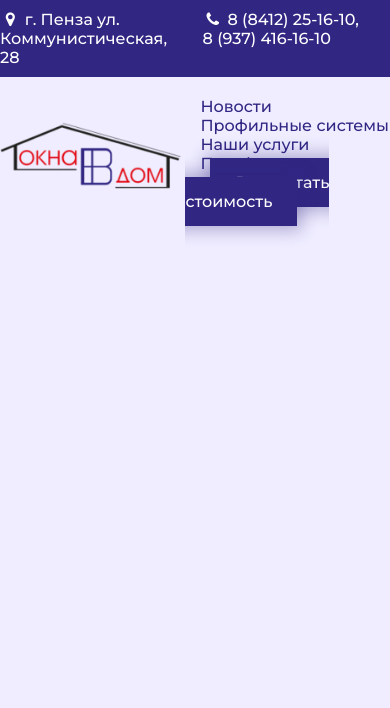
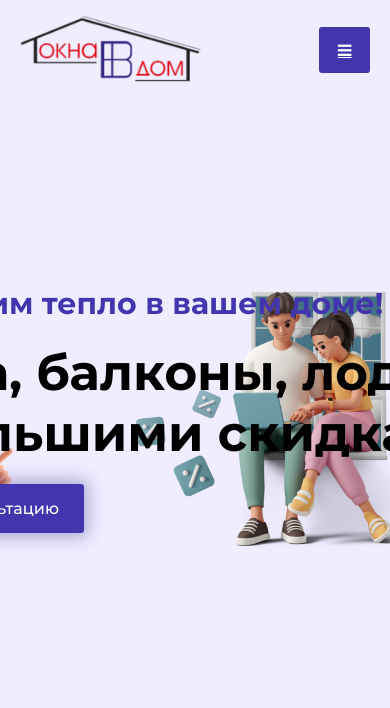
Before and after one commit to N-REY25/okna-v-dom_website, a PHP site: page / in a window 390 px wide; the page is wider, and only the part inside the window is pictured. Shown: the top 708 px of that part. Run offline with PHP 8.4, Linux system fonts and the light colour scheme.

Commit message:
Gerasimov Andrey

```diff
--- a/css/style.css
+++ b/css/style.css
@@ -22,12 +22,31 @@ p, h1, h2, h3, h4, h5, h6 {
 
 .wrapper {
     width: 1200px;
+    margin-left: 20px;
+    margin-right: 20px;
 }
+
+/* меню */
+.menu {
+    flex-direction: column;
+    width: 100%;
+    height: 200%;
+    position: fixed;
+}
+
+.menu_off {
+    display: none;
+}
+
+.menu_on {
+    display: flex;
+}
+
 /* preheader */
 .preheader_section {
     display: flex;
     justify-content: center;
-    background-color: #312783;
+    background-color: #4335ae;
     padding-top: 10px;
     padding-bottom: 10px;
 }
@@ -60,9 +79,14 @@ header {
     height: 75px;
 }
 
+.h_nav {
+    display: flex;
+    align-items: center;
+}
+
 .hn_a {
     text-decoration: none;
-    color: #312783;
+    color: #4335ae;
     font-weight: 500;
     margin-left: 15px;
 }
@@ -73,9 +97,10 @@ header {
 
 .hn_button {
     text-decoration: none;
-    background-color: #312783;
+    background-color: #4335ae;
     box-shadow: 0px 0px 15px 5px #31278350;
     color: #fff;
+    border-radius: 3px;
     font-weight: 500;
     padding-top: 15px;
     padding-left: 25px;
@@ -86,5 +111,111 @@ header {
 }
 
 .hn_button:hover {
+    background-color: #312783;
+}
+
+.m_h_button_menu {
+    display: none;
+    justify-content: center;
+    align-items: center;
     background-color: #4335ae;
+    color: #fff;
+    border-radius: 3px;
+    padding: 15px;
 }
+
+/* welcome */
+.welcome_section {
+    display: flex;
+    justify-content: center;
+}
+
+.welcome {
+    height: 600px;
+    display: flex;
+    flex-direction: column;
+    justify-content: center;
+    align-items: flex-start;
+    background-image: url(/img/welcome.png);
+    background-position: center;
+    background-size: 90%;
+    background-repeat: no-repeat;
+}
+
+.w_p {
+    font-size: 30px;
+    font-weight: 700;
+    color: #4335ae;
+}
+
+.w_h1 {
+    width: 650px;
+    font-size: 50px;
+    margin-top: 20px;
+    margin-bottom: 20px;
+}
+
+.w_a {
+    text-decoration: none;
+    background-color: #4335ae;
+    box-shadow: 0px 0px 15px 5px #31278350;
+    color: #fff;
+    font-weight: 500;
+    border-radius: 3px;
+    padding-top: 15px;
+    padding-left: 25px;
+    padding-right: 25px;
+    padding-bottom: 15px;
+    transition: 0.3s;
+}
+
+.w_a:hover {
+    background-color: #312783;
+}
+
+/* Адаптив */
+
+@media screen and (max-width:768px) {
+    .h_nav {
+        display: none;
+    }
+
+    .m_h_button_menu {
+        display: flex;
+    }
+
+    .m_menu {
+        display: flex;
+        flex-direction: column;
+        background-color: #fff;
+        padding: 20px;
+    }
+
+    .m_a {
+        text-decoration: none;
+        background-color: #31278380;
+        border-radius: 3px;
+        color: #fff;
+        font-weight: bold;
+        padding-top: 10px;
+        padding-left: 15px;
+        padding-right: 15px;
+        padding-bottom: 10px;
+        margin-top: 5px;
+        margin-bottom: 5px;
+    }
+}
+
+@media screen and (max-width:426px) {
+    .preheader_section {
+        display: none;
+    }
+
+    header {
+        padding-top: 10px;
+    }
+}
+
+@media screen and (max-width:320px) {
+
+}
--- a/index.php
+++ b/index.php
@@ -2,13 +2,24 @@
 <html lang="ru">
     <head>
         <meta charset="UTF-8">
+        <meta name="viewport" content="width=device-width, initial-scale=1, shrink-to-fit=no">
         <title>Окна в дом - пластиковые окна на заказ в Пензе</title>
         <meta name="description" content="В нашей компании вы можете заказать окна, балконы, лоджии с максимальной выгодой. Мы обязательно учтем все ваши пожелания!">
         <meta name="keywords" content="Пластиковые окна, Заказать окно в Пензе, Окна в дом, Пенза окна, Окна на заказ, Хорошие пластиковые окна, Окно на дачу">
         <link rel="stylesheet" href="css/style.css">
         <link rel="stylesheet" href="css/font-awesome.min.css">
+        <script src="https://code.jquery.com/jquery-3.6.0.js" integrity="sha256-H+K7U5CnXl1h5ywQfKtSj8PCmoN9aaq30gDh27Xc0jk=" crossorigin="anonymous"></script>
     </head>
     <body>
+        <section class="menu menu_off" onclick="menu_up()">
+            <div class="m_menu">
+                <a class="m_a" href="#">Новости</a>
+                <a class="m_a" href="#">Профильные системы</a>
+                <a class="m_a" href="#">Наши услуги</a>
+                <a class="m_a" href="#">Портфолио</a>
+                <a class="m_a" href="#">Рассчитать стоимость</a>
+            </div>
+        </section>
         <section class="preheader_section">
             <div class="wrapper">
                 <div class="preheader">
@@ -20,7 +31,7 @@
         <header>
             <div class="wrapper">
                 <div class="header">
-                    <img class="h_img" src="img/logo.png" alt="Logo">
+                    <a href="/"><img class="h_img" src="img/logo.png" alt="Logo"></a>
                     <nav class="h_nav">
                         <a class="hn_a" href="#">Новости</a>
                         <a class="hn_a" href="#">Профильные системы</a>
@@ -28,8 +39,33 @@
                         <a class="hn_a" href="#">Портфолио</a>
                         <a class="hn_button" href="#">Рассчитать стоимость</a>
                     </nav>
+                    <a class="m_h_button_menu" href="#" onclick="menu_down()"><i class="fa fa-bars fa-fw" aria-hidden="true"></i></a>
                 </div>
             </div>
         </header>
+        <section class="welcome_section">
+            <div class="wrapper">
+                <div class="welcome">
+                    <p class="w_p">Сохраним тепло в вашем доме!</p>
+                    <h1 class="w_h1">Окна, балконы, лоджии с большими скидками.</h1>
+                    <a class="w_a" href="#">Хочу консультацию</a>
+                </div>
+            </div>
+        </section>
+        <script>
+            function menu_down() {
+                $('.menu').slideToggle(300, function(){
+                    $('.menu').removeClass('menu_off');
+                    $('.menu').addClass('menu_on');
+                });
+            }
+
+            function menu_up() {
+                $('.menu').slideToggle(300, function(){
+                    $('.menu').removeClass('menu_off');
+                    $('.menu').addClass('menu_on');
+                });
+            }
+        </script>
     </body>
 </html>
```
Also changed, not shown: img/welcome.png (added).
